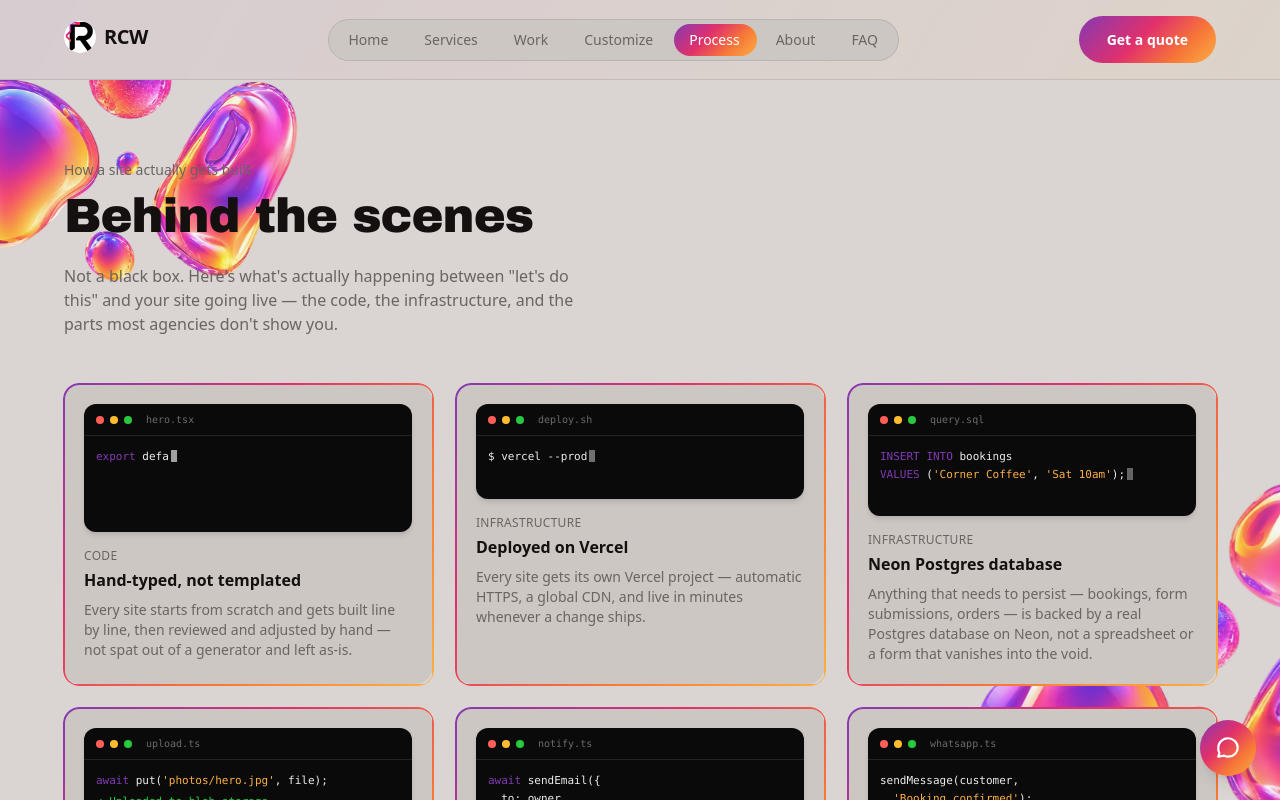
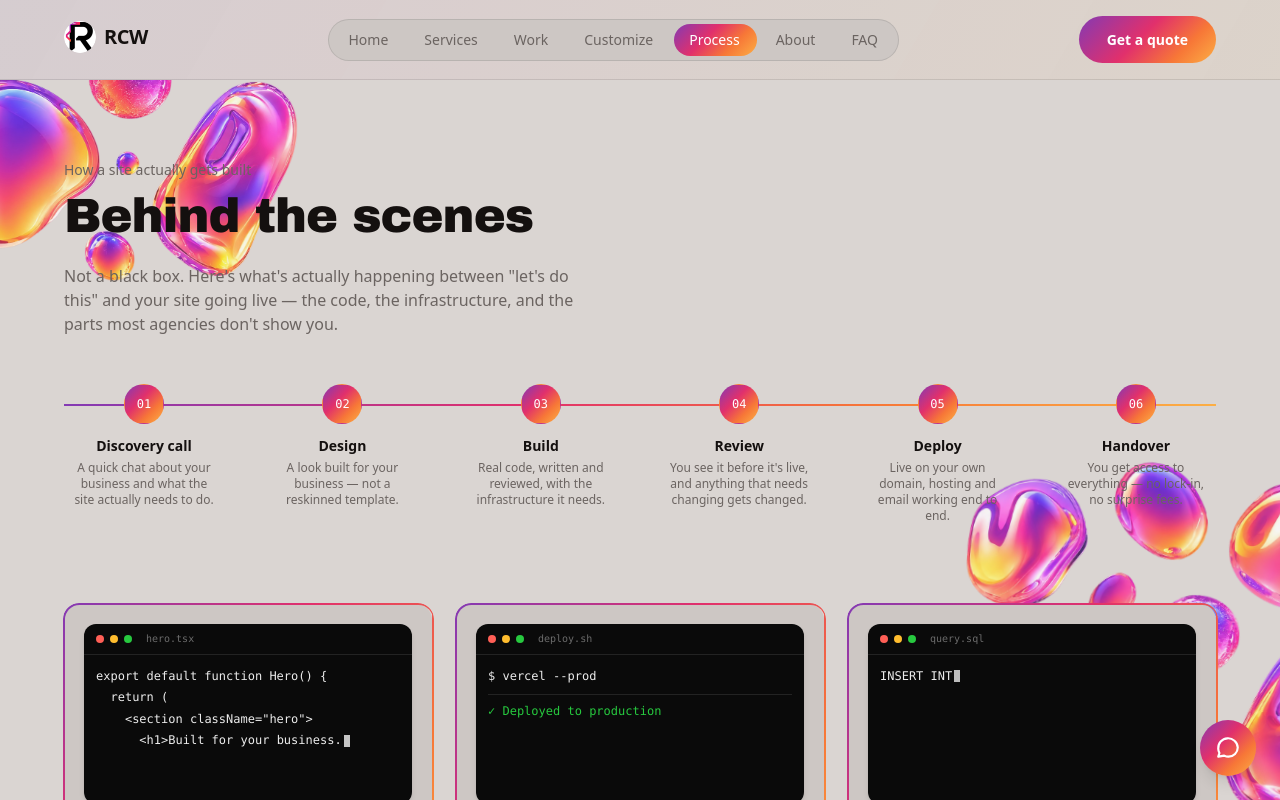
Before and after one commit to FergusonRevaldo25/rcw, a Next.js app: page /behind-the-scenes in a window 1280 px wide. Shown: the top 800 px of the page. Built offline with nearby package versions, Linux system fonts and the light colour scheme; a web font is replaced by a local one.

Commit message:
Add looping MiniTerminal typing animation and progress-bar ProjectTimeline

```diff
--- a/app/behind-the-scenes/page.tsx
+++ b/app/behind-the-scenes/page.tsx
@@ -1,5 +1,14 @@
+import type { Metadata } from "next";
 import type { ReactNode } from "react";
 import MiniTerminal from "@/components/MiniTerminal";
+import ProjectTimeline from "@/components/Projecttimeline";
+
+export const metadata: Metadata = {
+  title: "Behind the Scenes",
+  description:
+    "How an RCW site actually gets built — the real code, infrastructure, and tooling behind every project.",
+  alternates: { canonical: "/behind-the-scenes" },
+};
 
 type Item = {
   tag: string;
@@ -47,7 +56,10 @@ const ITEMS: Item[] = [
     visual: (
       <MiniTerminal
         filename="query.sql"
-        lines={["INSERT INTO bookings", "VALUES ('Corner Coffee', 'Sat 10am');"]}
+        lines={[
+          "INSERT INTO bookings",
+          "VALUES ('Corner Coffee', 'Sat 10am');",
+        ]}
         resultLine="✓ 1 row inserted"
       />
     ),
@@ -73,7 +85,12 @@ const ITEMS: Item[] = [
     visual: (
       <MiniTerminal
         filename="notify.ts"
-        lines={["await sendEmail({", "  to: owner,", "  subject: 'New booking',", "});"]}
+        lines={[
+          "await sendEmail({",
+          "  to: owner,",
+          "  subject: 'New booking',",
+          "});",
+        ]}
         resultLine="✓ Email sent"
       />
     ),
@@ -99,7 +116,11 @@ const ITEMS: Item[] = [
     visual: (
       <MiniTerminal
         filename="layout.tsx"
-        lines={["export const metadata = {", "  title: 'Corner Coffee Co.',", "};"]}
+        lines={[
+          "export const metadata = {",
+          "  title: 'Corner Coffee Co.',",
+          "};",
+        ]}
         resultLine="✓ Meta tags set"
       />
     ),
@@ -118,12 +139,11 @@ export default function BehindTheScenesPage() {
         </h1>
         <p className="text-[var(--color-muted)] max-w-lg">
           Not a black box. Here&apos;s what&apos;s actually happening between
-          &quot;let&apos;s do this&quot; and your site going live — the
-          code, the infrastructure, and the parts most agencies
-          don&apos;t show you.
+          &quot;let&apos;s do this&quot; and your site going live — the code,
+          the infrastructure, and the parts most agencies don&apos;t show you.
         </p>
       </section>
-
+      <ProjectTimeline />
       <section className="container-page pb-20">
         <div className="grid sm:grid-cols-2 lg:grid-cols-3 gap-6">
           {ITEMS.map((item) => (
@@ -136,7 +156,9 @@ export default function BehindTheScenesPage() {
                 {item.tag}
               </span>
               <p className="font-semibold mb-2">{item.title}</p>
-              <p className="text-sm text-[var(--color-muted)]">{item.description}</p>
+              <p className="text-sm text-[var(--color-muted)]">
+                {item.description}
+              </p>
             </div>
           ))}
         </div>
@@ -148,8 +170,8 @@ export default function BehindTheScenesPage() {
             Want to see it built for your business?
           </h2>
           <p className="text-[var(--color-muted)] max-w-md mx-auto mb-8">
-            Same process, every time — real code, a real database, and a
-            site that&apos;s actually yours to keep.
+            Same process, every time — real code, a real database, and a site
+            that&apos;s actually yours to keep.
           </p>
           <a href="/contact" className="btn-primary">
             Get a quote
--- a/app/faq/page.tsx
+++ b/app/faq/page.tsx
@@ -1,3 +1,12 @@
+import type { Metadata } from "next";
+
+export const metadata: Metadata = {
+  title: "FAQ",
+  description:
+    "Answers to common questions about pricing, timelines, hosting, and how the RCW website process works.",
+  alternates: { canonical: "/faq" },
+};
+
 const faqs = [
   {
     q: "How long does a site take?",
--- /dev/null
+++ b/app/robots.ts
@@ -0,0 +1,13 @@
+import type { MetadataRoute } from "next";
+
+const SITE_URL = process.env.NEXT_PUBLIC_SITE_URL || "https://rcw.vercel.app";
+
+export default function robots(): MetadataRoute.Robots {
+  return {
+    rules: {
+      userAgent: "*",
+      allow: "/",
+    },
+    sitemap: `${SITE_URL}/sitemap.xml`,
+  };
+}
--- a/app/services/page.tsx
+++ b/app/services/page.tsx
@@ -1,3 +1,12 @@
+import type { Metadata } from "next";
+
+export const metadata: Metadata = {
+  title: "Services",
+  description:
+    "Website design, e-commerce, ongoing support, and more — see exactly what's included at every RCW budget level.",
+  alternates: { canonical: "/services" },
+};
+
 const services = [
   {
     title: "Website design & build",
@@ -22,21 +31,29 @@ export default function ServicesPage() {
     <section className="container-page py-20">
       <h1 className="text-4xl font-bold mb-4">Services</h1>
       <p className="text-[var(--color-muted)] max-w-lg mb-12">
-        Everything below can be mixed and matched to fit your budget — use
-        the budget slider on the home page to see what fits.
+        Everything below can be mixed and matched to fit your budget — use the
+        budget slider on the home page to see what fits.
       </p>
 
       <div className="grid md:grid-cols-2 gap-8">
         {services.map((s) => (
-          <div key={s.title} className="rounded-xl border border-black/10 bg-[var(--color-bg-raised)] p-6 overflow-hidden relative">
-            <span className="gradient-accent absolute top-0 left-0 right-0 h-1.5" aria-hidden="true" />
+          <div
+            key={s.title}
+            className="rounded-xl border border-black/10 bg-[var(--color-bg-raised)] p-6 overflow-hidden relative"
+          >
+            <span
+              className="gradient-accent absolute top-0 left-0 right-0 h-1.5"
+              aria-hidden="true"
+            />
             <p className="font-semibold mb-2">{s.title}</p>
             <p className="text-sm text-[var(--color-muted)]">{s.body}</p>
           </div>
         ))}
       </div>
 
-      <a href="/contact" className="btn-primary mt-12 inline-flex">Get a quote</a>
+      <a href="/contact" className="btn-primary mt-12 inline-flex">
+        Get a quote
+      </a>
     </section>
   );
 }
--- /dev/null
+++ b/app/sitemap.ts
@@ -0,0 +1,25 @@
+import type { MetadataRoute } from "next";
+
+const SITE_URL =
+  process.env.NEXT_PUBLIC_SITE_URL || "https://rcw-eta.vercel.app";
+
+// Update this list whenever you add or remove a route.
+const routes = [
+  "",
+  "/services",
+  "/work",
+  "/about",
+  "/faq",
+  "/contact",
+  "/customize",
+  "/behind-the-scenes",
+];
+
+export default function sitemap(): MetadataRoute.Sitemap {
+  return routes.map((route) => ({
+    url: `${SITE_URL}${route}`,
+    lastModified: new Date(),
+    changeFrequency: route === "" ? "weekly" : "monthly",
+    priority: route === "" ? 1 : 0.7,
+  }));
+}
--- a/app/terms-of-service/page.tsx
+++ b/app/terms-of-service/page.tsx
@@ -1,15 +1,45 @@
-export default function TermsOfServicePage() {
+import type { Metadata } from "next";
+
+export const metadata: Metadata = {
+  title: "About",
+  description:
+    "Meet the person behind RCW — real, hand-coded websites for local businesses in Cape Town.",
+  alternates: { canonical: "/about" },
+};
+
+export default function AboutPage() {
   return (
     <section className="container-page py-20 max-w-2xl">
-      <h1 className="text-4xl font-bold mb-6">Terms of service</h1>
-      <p className="text-sm text-[var(--color-muted)] mb-6">
-        Placeholder text replace this with real terms before launch. Cover
-        things like payment terms, project scope and revisions, turnaround
-        expectations, and ownership of the finished site.
+      <h1 className="text-4xl font-bold mb-6">About RCW</h1>
+      <p className="text-[var(--color-muted)] mb-4">
+        RCW is a one-person operation(mine). I build custom websites for local
+        businesses: the kind that live or die on whether a customer can find
+        them, trust them, and get in touch quickly.
       </p>
-      <p className="text-sm text-[var(--color-muted)]">
-        Last updated: add a date once finalized.
+      <p className="text-[var(--color-muted)] mb-4">
+        I got here by building a lot, fast, leaning hard on AI tools to do it.
+        It taught me a lot, and it's part of where my AI and automation skills
+        come from but it also taught me something more important: most business
+        owners can feel the difference between a site that was actually built
+        for them and one that was generated and dressed up to look custom. That
+        gap is exactly why RCW exists. Every site I build is planned and
+        hand-coded with real intention I know what's going where, why it's
+        there, and what needs to change as your business grows. Nothing here is
+        a shortcut wearing a nice coat.
       </p>
+      <p className="text-[var(--color-muted)] mb-4">
+        I completed my NQF 5 in Information Technology – Software Development at
+        Eduvos in February 2026 and will be starting my Bachelor's degree next
+        year, while currently working full-time as an IT Systems Administrator &
+        Developer at Loot.co.za. That combination matters more than it sounds:
+        managing real production infrastructure on AWS and Linux every day keeps
+        me grounded in how systems actually behave under load, and that's
+        exactly what I bring into every project, not just clean code, but
+        reliable, scalable solutions built to perform in real environments.
+      </p>
+      <a href="/contact" className="btn-primary mt-6 inline-flex">
+        Get a quote
+      </a>
     </section>
   );
 }
--- a/components/MiniTerminal.tsx
+++ b/components/MiniTerminal.tsx
@@ -8,124 +8,124 @@ type MiniTerminalProps = {
   resultLine?: string;
 };
 
-const CHAR_MS = 28;
-const LINE_PAUSE_MS = 200;
-const RESULT_DELAY_MS = 350;
-const HOLD_MS = 1800;
+const CHAR_DELAY_MS = 45; // typing speed per character
+const RESULT_DELAY_MS = 200; // pause after typing finishes, before the result line appears
+const HOLD_MS = 2400; // how long the finished state stays on screen before looping
+const FADE_MS = 300; // fade-out duration when resetting to type again
 
-function highlight(line: string) {
-  const parts = line.split(
-    /('[^']*'|"[^"]*"|\bexport\b|\bdefault\b|\bfunction\b|\breturn\b|\basync\b|\bawait\b|\bconst\b|\blet\b|\bSELECT\b|\bFROM\b|\bWHERE\b|\bINSERT\b|\bINTO\b|\bVALUES\b|<\/?[A-Za-z][^\s>]*|\/>|>)/g,
-  );
-  return parts.map((part, i) => {
-    if (!part) return null;
-    if (part.startsWith("'") || part.startsWith('"')) {
-      return (
-        <span key={i} style={{ color: "#FCAF45" }}>
-          {part}
-        </span>
-      );
-    }
-    if (/^<\/?[A-Za-z]/.test(part) || part === "/>" || part === ">") {
-      return (
-        <span key={i} style={{ color: "#E1306C" }}>
-          {part}
-        </span>
-      );
-    }
-    if (
-      [
-        "export", "default", "function", "return", "async", "await",
-        "const", "let", "SELECT", "FROM", "WHERE", "INSERT", "INTO", "VALUES",
-      ].includes(part)
-    ) {
-      return (
-        <span key={i} style={{ color: "#833AB4" }}>
-          {part}
-        </span>
-      );
-    }
-    return <span key={i}>{part}</span>;
-  });
-}
-
-export default function MiniTerminal({ filename, lines, resultLine }: MiniTerminalProps) {
-  const [lineIndex, setLineIndex] = useState(0);
-  const [charIndex, setCharIndex] = useState(0);
+// A terminal card that types its lines, holds, fades out, and retypes —
+// looping continuously. Starts once scrolled into view (not on page load),
+// with a small random stagger per instance so a grid of these doesn't type
+// in perfect lockstep. Fixed min-height so every card in a grid lines up
+// regardless of how many lines of code it holds.
+export default function MiniTerminal({
+  filename,
+  lines,
+  resultLine,
+}: MiniTerminalProps) {
+  const fullText = lines.join("\n");
+  const [charsShown, setCharsShown] = useState(0);
   const [showResult, setShowResult] = useState(false);
-  const timeoutRef = useRef<ReturnType<typeof setTimeout> | null>(null);
+  const [fading, setFading] = useState(false);
+  const containerRef = useRef<HTMLDivElement>(null);
+  const startedRef = useRef(false);
+  const timers = useRef<ReturnType<typeof setTimeout>[]>([]);
 
   useEffect(() => {
-    function clear() {
-      if (timeoutRef.current) clearTimeout(timeoutRef.current);
+    const el = containerRef.current;
+    if (!el) return;
+
+    const observer = new IntersectionObserver(
+      ([entry]) => {
+        if (entry.isIntersecting && !startedRef.current) {
+          startedRef.current = true;
+          observer.disconnect();
+          const stagger = Math.random() * 1000;
+          schedule(() => runCycle(), stagger);
+        }
+      },
+      { threshold: 0.3 },
+    );
+    observer.observe(el);
+
+    return () => {
+      observer.disconnect();
+      timers.current.forEach(clearTimeout);
+    };
+
+    function schedule(fn: () => void, delay: number) {
+      const id = setTimeout(fn, delay);
+      timers.current.push(id);
+      return id;
     }
 
-    const currentLine = lines[lineIndex] ?? "";
-
-    if (!showResult) {
-      if (charIndex < currentLine.length) {
-        timeoutRef.current = setTimeout(() => setCharIndex((c) => c + 1), CHAR_MS);
-      } else if (lineIndex < lines.length - 1) {
-        timeoutRef.current = setTimeout(() => {
-          setLineIndex((l) => l + 1);
-          setCharIndex(0);
-        }, LINE_PAUSE_MS);
-      } else if (resultLine) {
-        timeoutRef.current = setTimeout(() => setShowResult(true), RESULT_DELAY_MS);
-      } else {
-        timeoutRef.current = setTimeout(() => {
-          setLineIndex(0);
-          setCharIndex(0);
-        }, HOLD_MS);
-      }
-    } else {
-      timeoutRef.current = setTimeout(() => {
-        setShowResult(false);
-        setLineIndex(0);
-        setCharIndex(0);
-      }, HOLD_MS);
+    function runCycle() {
+      setFading(false);
+      setShowResult(false);
+      typeNext(0);
     }
 
-    return clear;
-  }, [lineIndex, charIndex, showResult, lines, resultLine]);
+    function typeNext(count: number) {
+      setCharsShown(count);
+      if (count < fullText.length) {
+        schedule(() => typeNext(count + 1), CHAR_DELAY_MS);
+        return;
+      }
+      // Finished typing this pass.
+      if (resultLine) {
+        schedule(() => setShowResult(true), RESULT_DELAY_MS);
+      }
+      schedule(() => resetCycle(), HOLD_MS);
+    }
 
-  // Fixed row count for the whole cycle — same height-glitch fix as
-  // CodeWindow/BuildDemo: rows always render. Not-yet-typed rows use a
-  // non-breaking space (not an empty string) — an empty <div> collapses to
-  // 0px with no line-box, so without this the box grows taller each time
-  // a new line starts typing instead of holding a constant height.
-  const rows = lines.map((line, i) => {
-    if (i < lineIndex) return line;
-    if (i === lineIndex) return line.slice(0, charIndex) || "\u00A0";
-    return "\u00A0";
-  });
+    function resetCycle() {
+      setFading(true);
+      schedule(() => {
+        setCharsShown(0);
+        setShowResult(false);
+        setFading(false);
+        runCycle();
+      }, FADE_MS);
+    }
+    // eslint-disable-next-line react-hooks/exhaustive-deps
+  }, []);
+
+  const displayedLines = fullText.slice(0, charsShown).split("\n");
+  const isTyping = charsShown < fullText.length;
 
   return (
-    <div className="rounded-xl overflow-hidden bg-[#0A0A0A] text-[#EDEDED] font-mono text-[11px] shadow-md">
-      <div className="flex items-center gap-1.5 px-3 py-2 border-b border-white/10">
+    <div
+      ref={containerRef}
+      className="rounded-xl overflow-hidden bg-[#0A0A0A] text-[#EDEDED] font-mono text-xs shadow-md flex flex-col min-h-[180px]"
+    >
+      <div className="flex items-center gap-1.5 px-3 py-2 border-b border-white/10 shrink-0">
         <span className="h-2 w-2 rounded-full bg-[#FF5F56]" />
         <span className="h-2 w-2 rounded-full bg-[#FFBD2E]" />
         <span className="h-2 w-2 rounded-full bg-[#27C93F]" />
-        <span className="ml-2 text-[10px] text-white/40">{filename}</span>
+        <span className="ml-2 text-[10px] text-white/40 truncate">
+          {filename}
+        </span>
       </div>
-
-      <div className="p-3">
-        {rows.map((row, i) => (
-          <div key={i} className="leading-relaxed whitespace-pre">
-            {highlight(row)}
-            {i === lineIndex && !showResult && (
-              <span className="inline-block w-1.5 h-3 -mb-0.5 ml-0.5 bg-white/70 animate-pulse" />
+      <div
+        className={`p-3 space-y-0.5 flex-1 transition-opacity duration-300 ${
+          fading ? "opacity-0" : "opacity-100"
+        }`}
+      >
+        {displayedLines.map((line, i) => (
+          <div key={i} className="whitespace-pre-wrap leading-relaxed">
+            {line}
+            {isTyping && !fading && i === displayedLines.length - 1 && (
+              <span className="inline-block w-[6px] h-[1em] align-middle ml-0.5 bg-[#EDEDED] animate-pulse" />
             )}
           </div>
         ))}
-
         {resultLine && (
           <div
-            className={`mt-1 text-[#27C93F] transition-opacity duration-300 ${
-              showResult ? "opacity-100" : "opacity-0"
+            className={`pt-2 mt-2 border-t border-white/10 text-[#27C93F] transition-opacity duration-500 ${
+              showResult && !fading ? "opacity-100" : "opacity-0"
             }`}
           >
-            {showResult ? resultLine : "\u00A0"}
+            {resultLine}
           </div>
         )}
       </div>
--- /dev/null
+++ b/components/Projecttimeline.tsx
@@ -0,0 +1,139 @@
+"use client";
+
+import { useEffect, useRef, useState } from "react";
+
+// A connected progress-line timeline — a track that fills left-to-right
+// (top-to-bottom on mobile) as it scrolls into view, with numbered nodes
+// lighting up in sequence along it. No fetch, no database call, nothing
+// async — purely static content plus an IntersectionObserver trigger.
+
+type Step = {
+  step: string;
+  title: string;
+  description: string;
+};
+
+const STEPS: Step[] = [
+  {
+    step: "01",
+    title: "Discovery call",
+    description:
+      "A quick chat about your business and what the site actually needs to do.",
+  },
+  {
+    step: "02",
+    title: "Design",
+    description: "A look built for your business — not a reskinned template.",
+  },
+  {
+    step: "03",
+    title: "Build",
+    description:
+      "Real code, written and reviewed, with the infrastructure it needs.",
+  },
+  {
+    step: "04",
+    title: "Review",
+    description:
+      "You see it before it's live, and anything that needs changing gets changed.",
+  },
+  {
+    step: "05",
+    title: "Deploy",
+    description:
+      "Live on your own domain, hosting and email working end to end.",
+  },
+  {
+    step: "06",
+    title: "Handover",
+    description: "You get access to everything — no lock-in, no surprise fees.",
+  },
+];
+
+export default function ProjectTimeline() {
+  const [visible, setVisible] = useState(false);
+  const ref = useRef<HTMLDivElement>(null);
+
+  useEffect(() => {
+    const el = ref.current;
+    if (!el) return;
+
+    const observer = new IntersectionObserver(
+      ([entry]) => {
+        if (entry.isIntersecting) {
+          setVisible(true);
+          observer.disconnect(); // only need to trigger once
+        }
+      },
+      { threshold: 0.2 },
+    );
+
+    observer.observe(el);
+    return () => observer.disconnect();
+  }, []);
+
+  return (
+    <section ref={ref} className="container-page pb-20">
+      {/* --- Desktop / tablet: horizontal line --- */}
+      <div className="hidden sm:block relative">
+        <div className="absolute top-5 left-0 right-0 h-0.5 bg-black/10" />
+        <div
+          className="absolute top-5 left-0 h-0.5 gradient-accent transition-all duration-[1400ms] ease-out"
+          style={{ width: visible ? "100%" : "0%" }}
+        />
+        <div className="relative z-10 flex justify-between">
+          {STEPS.map((s, i) => (
+            <div
+              key={s.step}
+              className="flex flex-col items-center text-center px-2 max-w-[160px]"
+            >
+              <div
+                className={`h-10 w-10 shrink-0 rounded-full flex items-center justify-center text-xs font-mono border transition-colors duration-500 ${
+                  visible
+                    ? "gradient-accent text-white border-transparent"
+                    : "bg-[var(--color-bg-raised)] text-[var(--color-muted)] border-black/10"
+                }`}
+                style={{ transitionDelay: visible ? `${i * 180}ms` : "0ms" }}
+              >
+                {s.step}
+              </div>
+              <p className="font-semibold text-sm mt-3">{s.title}</p>
+              <p className="text-xs text-[var(--color-muted)] mt-1">
+                {s.description}
+              </p>
+            </div>
+          ))}
+        </div>
+      </div>
+
+      {/* --- Mobile: vertical line --- */}
+      <div className="sm:hidden relative pl-14">
+        <div className="absolute top-0 bottom-0 left-5 w-0.5 bg-black/10" />
+        <div
+          className="absolute top-0 left-5 w-0.5 gradient-accent transition-all duration-[1400ms] ease-out"
+          style={{ height: visible ? "100%" : "0%" }}
+        />
+        <div className="flex flex-col gap-8">
+          {STEPS.map((s, i) => (
+            <div key={s.step} className="relative">
+              <div
+                className={`absolute -left-14 h-10 w-10 shrink-0 rounded-full flex items-center justify-center text-xs font-mono border transition-colors duration-500 ${
+                  visible
+                    ? "gradient-accent text-white border-transparent"
+                    : "bg-[var(--color-bg-raised)] text-[var(--color-muted)] border-black/10"
+                }`}
+                style={{ transitionDelay: visible ? `${i * 180}ms` : "0ms" }}
+              >
+                {s.step}
+              </div>
+              <p className="font-semibold text-sm">{s.title}</p>
+              <p className="text-xs text-[var(--color-muted)] mt-1">
+                {s.description}
+              </p>
+            </div>
+          ))}
+        </div>
+      </div>
+    </section>
+  );
+}
```
Also changed, not shown: app/opengraph-image.tsx (added, +47 -0 lines).
